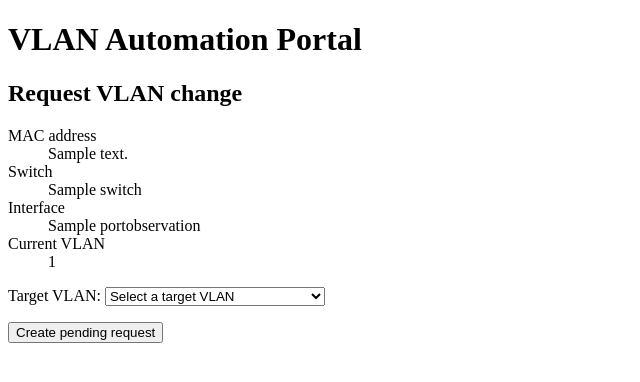
After one commit to TheReal909/VLAN-AUTOMATION-PROJECT, a Django app: page /changes/request/1/ in a window 1280 px wide. The commit adds this page. Shown: the top 382 px of the page, without its empty margins (0-640 px from the left). Run offline with Django 5.2, Linux system fonts and the light colour scheme; a user stored in the database is signed in; tables that the repository leaves empty hold one stand-in row (values such as "Sample post").

Commit message:
Add pending VLAN change requests

```diff
--- /dev/null
+++ b/vlan_portal/changes/forms.py
@@ -0,0 +1,31 @@
+from django import forms
+from django.db.models import Q
+
+from inventory.models import VlanProfile
+
+
+class VlanChangeRequestForm(forms.Form):
+    requested_vlan = forms.ModelChoiceField(
+        queryset=VlanProfile.objects.none(),
+        label="Target VLAN",
+        empty_label="Select a target VLAN",
+    )
+
+    def __init__(self, *args, facility, current_vlan_id, **kwargs):
+        super().__init__(*args, **kwargs)
+        self.fields["requested_vlan"].queryset = VlanProfile.objects.filter(
+            facility=facility,
+            is_active=True,
+        ).filter(
+            Q(assignment_mode=VlanProfile.AssignmentMode.STATIC, allow_helpdesk_port_change=True)
+            | Q(vlan_id=1, allow_helpdesk_port_change=True)
+        ).order_by("vlan_id")
+        self.current_vlan_id = current_vlan_id
+
+    def clean_requested_vlan(self):
+        requested_vlan = self.cleaned_data["requested_vlan"]
+        if requested_vlan.vlan_id == self.current_vlan_id:
+            raise forms.ValidationError("The port is already assigned to this VLAN.")
+        if not requested_vlan.is_manually_changeable:
+            raise forms.ValidationError("This VLAN is not available for helpdesk-initiated changes.")
+        return requested_vlan
--- a/vlan_portal/changes/urls.py
+++ b/vlan_portal/changes/urls.py
@@ -1,7 +1,8 @@
 from django.urls import path
 
-from .views import index
+from .views import request_change, request_created
 
 urlpatterns = [
-    path("", index, name="changes-home"),
+    path("request/<int:observation_id>/", request_change, name="changes-request"),
+    path("requested/<int:observation_id>/", request_created, name="changes-requested"),
 ]
--- a/vlan_portal/changes/views.py
+++ b/vlan_portal/changes/views.py
@@ -1,5 +1,51 @@
-from django.http import HttpResponse
+from django.contrib.auth.decorators import login_required
+from django.shortcuts import get_object_or_404, redirect, render
+
+from discovery.models import PortObservation
+
+from .forms import VlanChangeRequestForm
+from .models import VlanChangeLog
 
 
-def index(request):
-    return HttpResponse("Changes module ready.")
+@login_required
+def request_change(request, observation_id):
+    observation = get_object_or_404(
+        PortObservation.objects.select_related("switch", "switch__facility"),
+        pk=observation_id,
+    )
+    facility = observation.switch.facility
+    form = VlanChangeRequestForm(
+        request.POST or None,
+        facility=facility,
+        current_vlan_id=observation.vlan_id,
+    )
+    if request.method == "POST" and form.is_valid():
+        previous_vlan = get_object_or_404(
+            facility.vlan_profiles,
+            vlan_id=observation.vlan_id,
+            is_active=True,
+        )
+        VlanChangeLog.objects.create(
+            requested_by=request.user,
+            switch=observation.switch,
+            interface_name=observation.interface_name,
+            mac_address=observation.mac_address,
+            previous_vlan=previous_vlan,
+            requested_vlan=form.cleaned_data["requested_vlan"],
+        )
+        return redirect("changes-requested", observation_id=observation.pk)
+    return render(request, "changes/request.html", {"form": form, "observation": observation})
+
+
+@login_required
+def request_created(request, observation_id):
+    observation = get_object_or_404(PortObservation, pk=observation_id)
+    change = (
+        VlanChangeLog.objects.filter(
+            requested_by=request.user,
+            mac_address=observation.mac_address,
+        )
+        .select_related("previous_vlan", "requested_vlan", "switch")
+        .first()
+    )
+    return render(request, "changes/requested.html", {"change": change})
--- a/vlan_portal/config/urls.py
+++ b/vlan_portal/config/urls.py
@@ -2,6 +2,7 @@ from django.contrib import admin
 from django.http import HttpResponse
 from django.urls import path
 
+from changes.views import request_change, request_created
 from discovery.views import index as discovery_index
 
 
@@ -11,6 +12,8 @@ def home(request):
 
 urlpatterns = [
     path("admin/", admin.site.urls),
+    path("changes/request/<int:observation_id>/", request_change, name="changes-request"),
+    path("changes/requested/<int:observation_id>/", request_created, name="changes-requested"),
     path("discovery/", discovery_index, name="discovery"),
     path("", home, name="home"),
 ]
--- /dev/null
+++ b/vlan_portal/templates/changes/request.html
@@ -0,0 +1,22 @@
+{% extends "base.html" %}
+
+{% block title %}Request VLAN Change{% endblock %}
+
+{% block content %}
+  <h2>Request VLAN change</h2>
+  <dl>
+    <dt>MAC address</dt>
+    <dd>{{ observation.mac_address }}</dd>
+    <dt>Switch</dt>
+    <dd>{{ observation.switch.name }}</dd>
+    <dt>Interface</dt>
+    <dd>{{ observation.interface_name }}</dd>
+    <dt>Current VLAN</dt>
+    <dd>{{ observation.vlan_id }}</dd>
+  </dl>
+  <form method="post">
+    {% csrf_token %}
+    {{ form.as_p }}
+    <button type="submit">Create pending request</button>
+  </form>
+{% endblock %}
--- a/vlan_portal/templates/discovery/lookup.html
+++ b/vlan_portal/templates/discovery/lookup.html
@@ -28,6 +28,9 @@
     <dt>Observed</dt>
     <dd>{{ observation.observed_at }}</dd>
   </dl>
+  {% if user.is_authenticated %}
+    <p><a href="{% url 'changes-request' observation.id %}">Request a VLAN change</a></p>
+  {% endif %}
 </section>
 {% else %}
 <p>No observation was found for that MAC in the selected facility.</p>
```
Also changed, not shown: vlan_portal/templates/changes/requested.html (added, +24 -0 lines), vlan_portal/tests/test_changes_workflow.py (added, +75 -0 lines).
